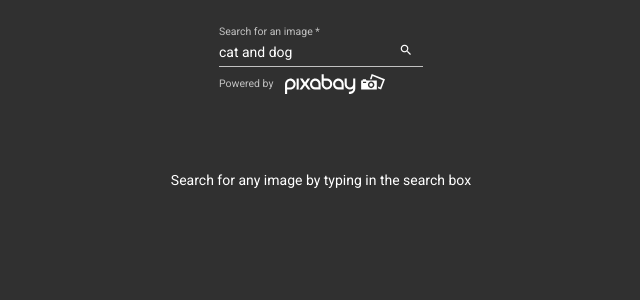
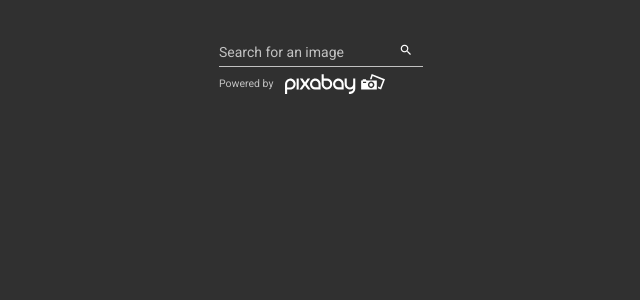
Before and after one commit to EAZeeE/pixabay-search, an Angular app: page /search in a window 1280 px wide. Shown: the top 300 px of the page, without its empty margins (319-959 px from the left). Built offline with nearby package versions, Linux system fonts and the light colour scheme.

Commit message:
final touch up

```diff
--- a/src/app/image-search/image-search.component.html
+++ b/src/app/image-search/image-search.component.html
@@ -1,7 +1,7 @@
 <div [formGroup]="form" class="mb-5 p-4 flex justify-center">
   <mat-form-field color="accent" appearance="standard">
     <mat-label>Search for an image</mat-label>
-    <input matInput placeholder="Search" formControlName="search" required>
+    <input matInput placeholder="Search" formControlName="search">
     <mat-icon *ngIf="!loading" style="font-size: 14px" matSuffix>search</mat-icon>
     <mat-spinner *ngIf="loading" class="mr-2" [diameter]="16" color="accent" matSuffix></mat-spinner>
     <mat-hint>
@@ -12,7 +12,7 @@
   </mat-form-field>
 </div>
 
-<div class="container mx-auto mt-5 results-container flex flex-col" *ngIf="searchRes$ | async as searchRes else noSearch" #test>
+<div class="container mx-auto mt-5 results-container flex flex-col" *ngIf="searchRes$ | async as searchRes" #test>
   <mat-grid-list [cols]="numberOfColumns" gutterSize="5" rowHeight="4:3" [@cardTransition]="searchRes" >
     <mat-grid-tile
       *ngFor="let hit of searchRes?.hits"
@@ -57,8 +57,3 @@
   </div>
 
 </div>
-<ng-template #noSearch>
-  <p class="text-center py-12">
-    Search for any image by typing in the search box
-  </p>
-</ng-template>
--- a/src/app/image-search/image-search.component.ts
+++ b/src/app/image-search/image-search.component.ts
@@ -1,4 +1,4 @@
-import { Component, OnInit } from '@angular/core';
+import { Component } from '@angular/core';
 import {FormBuilder} from "@angular/forms";
 import {
   BehaviorSubject,
@@ -54,7 +54,7 @@ import {BreakpointObserver, Breakpoints} from "@angular/cdk/layout";
     ])
   ]
 })
-export class ImageSearchComponent implements OnInit {
+export class ImageSearchComponent {
 
   loadedImages: number[] = [];
 
@@ -118,8 +118,4 @@ export class ImageSearchComponent implements OnInit {
       });
   }
 
-  ngOnInit(): void {
-    this.form.get('search')?.setValue('cat and dog')
-  }
-
 }
```
Also changed, not shown: 1 other file (tests, documents, lock files or other folders).
